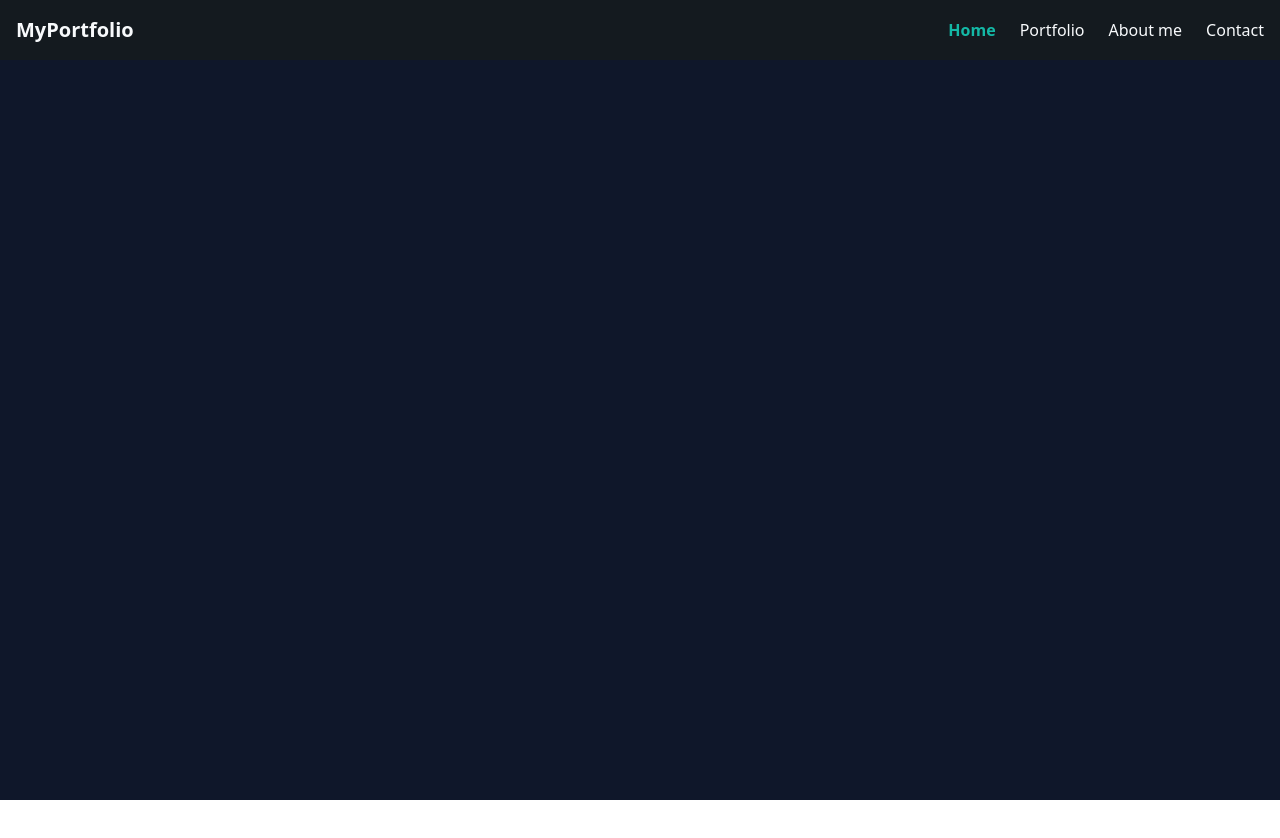
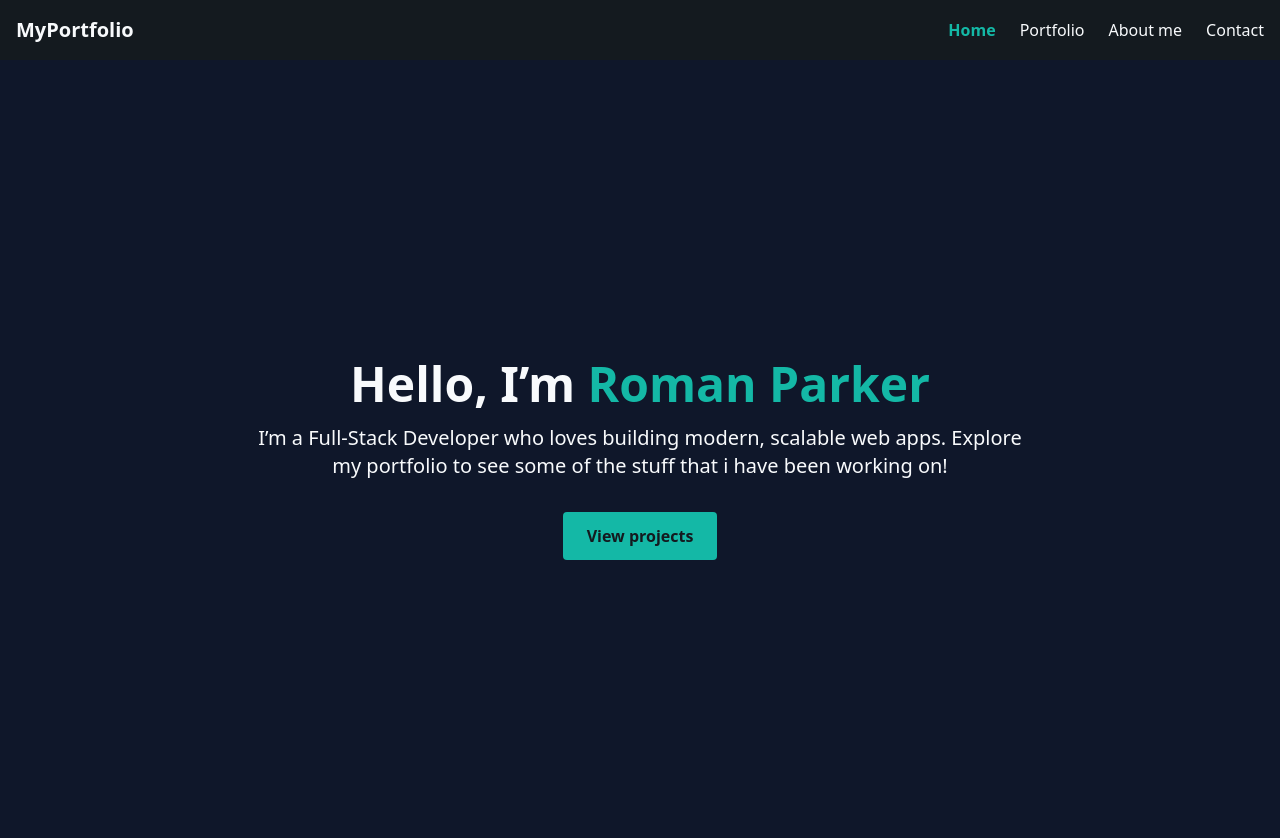
Before and after one commit to Roman-Parker/portfolio, a Vue app in the folder frontend/: page / in a window 1280 px wide. Shown: the top 838 px of the page. Before the commit the page ends 800 px from the top, so only its background shows below. Built offline with nearby package versions, Linux system fonts and the light colour scheme.

Commit message:
updated Homeview with a minimalistic hero section

```diff
--- a/frontend/src/App.vue
+++ b/frontend/src/App.vue
@@ -14,7 +14,7 @@
 import NavBar from '@/components/NavBar.vue'
 export default {
     components: {
-        NavBar
+        NavBar,
     }
 };
 </script>
--- a/frontend/src/views/HomeView.vue
+++ b/frontend/src/views/HomeView.vue
@@ -1,16 +1,25 @@
 <template>
-    <div class="home">
-    </div>
+    <section class="min-h-[calc(100vh-4rem)] flex flex-col items-center justify-center bg-darkSlate text-offWhite px-4">
+        <!-- Hero Heading -->
+        <h1 class="text-4xl md:text-5xl font-bold mb-4">
+            Hello, I’m <span class="text-turquoise">Roman Parker</span>
+        </h1>
+
+        <!-- Intro Paragraph -->
+        <p class="text-lg md:text-xl max-w-3xl text-center mb-8">
+            I’m a Full-Stack Developer who loves building modern, scalable web apps.
+            Explore my portfolio to see some of the stuff that i have been working on!
+        </p>
+
+        <router-link to="/portfolio"
+            class="inline-block px-6 py-3 bg-turquoise hover:bg-turquoise-light text-gunmetal font-semibold rounded transition-colors">
+            View projects
+        </router-link>
+    </section>
 </template>
 
 <script>
-// @ is an alias to /src
-import FooterComponent from '@/components/FooterComponent.vue'
-
 export default {
-    name: 'HomeView',
-    components: {
-        FooterComponent
-    }
+    name: 'HomeView'
 }
 </script>
```
